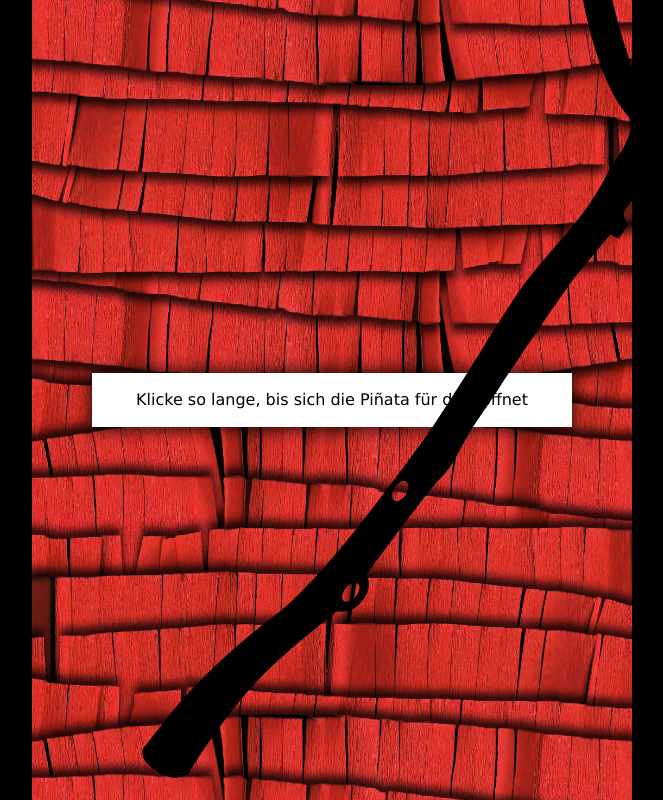
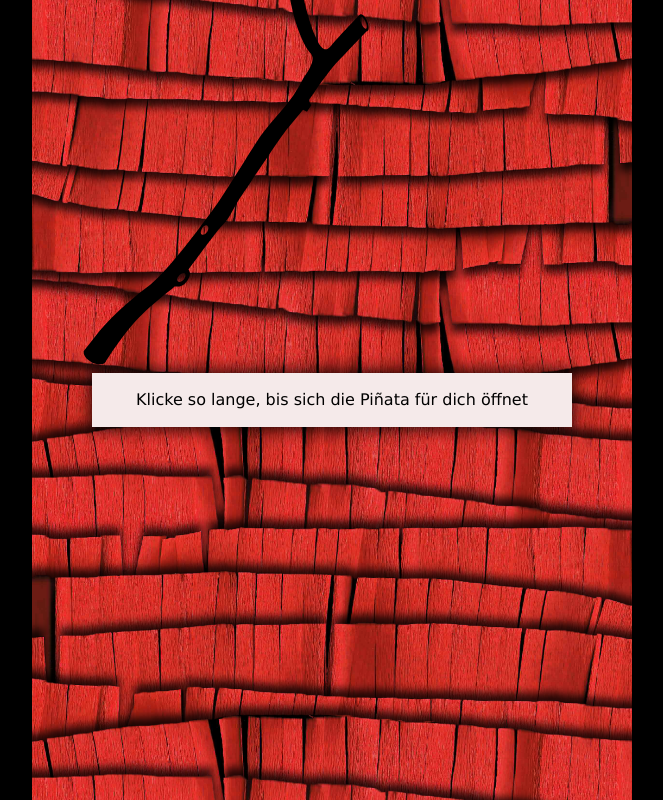
Before and after one commit to farzadgo/bua-newyears-card, a website built with Vite: page index.html in a window 1280 px wide. Shown: the whole page, without its empty margins (308-971 px from the left). Built offline with nearby package versions, Linux system fonts and the light colour scheme.

Commit message:
user select disabled stick adjusted

```diff
--- a/main.js
+++ b/main.js
@@ -1,7 +1,5 @@
 import './style.css';
-// import javascriptLogo from './javascript.svg';
-// import viteLogo from '/vite.svg';
-// import { setupCounter } from './counter.js';
+
 import anime from 'animejs/lib/anime.es.js';
 import confetti from 'canvas-confetti';
 
@@ -23,7 +21,7 @@ let images = [
   fringe_06
 ];
 
-let counter = 0;
+let counter = 1;
 let achieved = false;
 
 const container = document.querySelector('#app');
@@ -79,6 +77,7 @@ const animateStick = () => {
 const insertElements = (arr, div) => {
   arr.forEach((img, i) => {
     const imgElem = document.createElement('img');
+    imgElem.setAttribute('loading', 'lazy');
     imgElem.src = img;
     imgElem.style.bottom = `${((i * 50) - 40)}px`;
     div.appendChild(imgElem);
@@ -141,7 +140,7 @@ document.addEventListener('mousemove', (e) => {
   const x = e.clientX;
   const y = e.clientY;
 
-  mouseImg.style.left = `calc(${x}px - 55vw)`;
+  mouseImg.style.left = `calc(${x}px - 52vw)`;
   mouseImg.style.top = `${y - 20}px`;
 });
 
--- a/style.css
+++ b/style.css
@@ -4,6 +4,7 @@
   margin: 0;
   padding: 0;
   overflow: hidden;
+  user-select: none;
 }
 
 body {
@@ -12,12 +13,10 @@ body {
   height: 100vh;
   width: 100vw;
   cursor: none;
-
 }
 
 #app {
   overflow: hidden;
-  max-width: 600px;
   margin: 0 auto;
   background-color: #F5EAEA;
   position: relative;
@@ -32,11 +31,9 @@ body {
   z-index: 10;
 }
 .upper {
-  /* border: 10px solid tomato; */
   left: -20%;
 }
 .lower {
-  /* border: 10px solid dodgerblue; */
   bottom: 0;
   left: -20%;
   transform: rotate(180deg);
@@ -56,7 +53,8 @@ body {
   top: 0;
   left: 0;
   z-index: 30;
-  width: 60vw;
+  /* width: 60vw; */
+  width: 60%;
   transform: rotate(-10deg);
 }
 
@@ -77,7 +75,7 @@ body {
   padding: 15px 25px;
   box-shadow: 0 0 15px 3px rgba(0, 0, 0, 0.8);
   opacity: 1;
-  background: #fff;
+  background: #F5EAEA;
 }
 
 .message {
@@ -94,3 +92,9 @@ body {
   font-size: 2rem;
   font-weight: bold;
 }
+
+@media (min-width: 600px) {
+  #app {
+    max-width: 600px;
+  }
+}
```
Also changed, not shown: index.html (+0 -1 lines).
